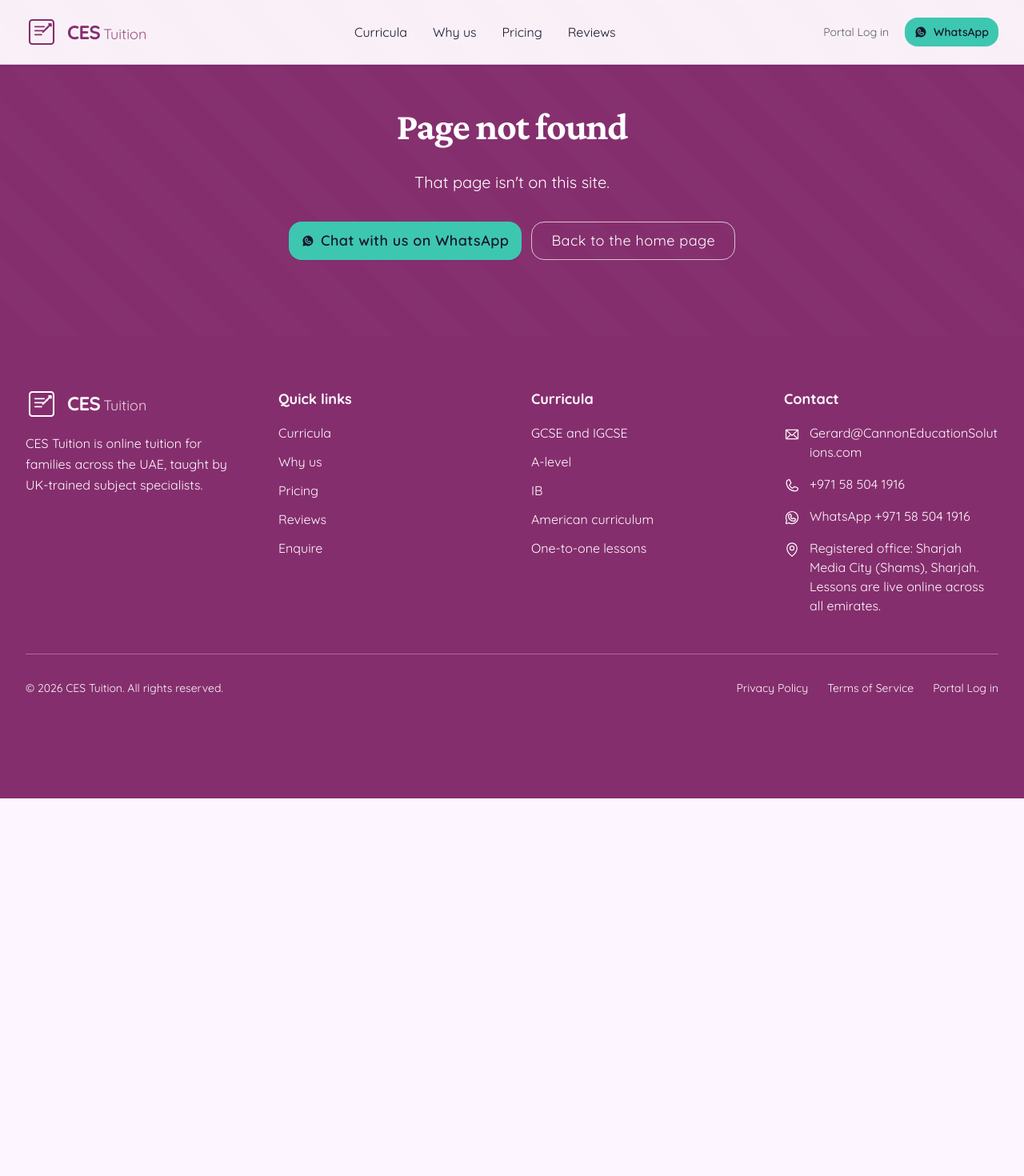
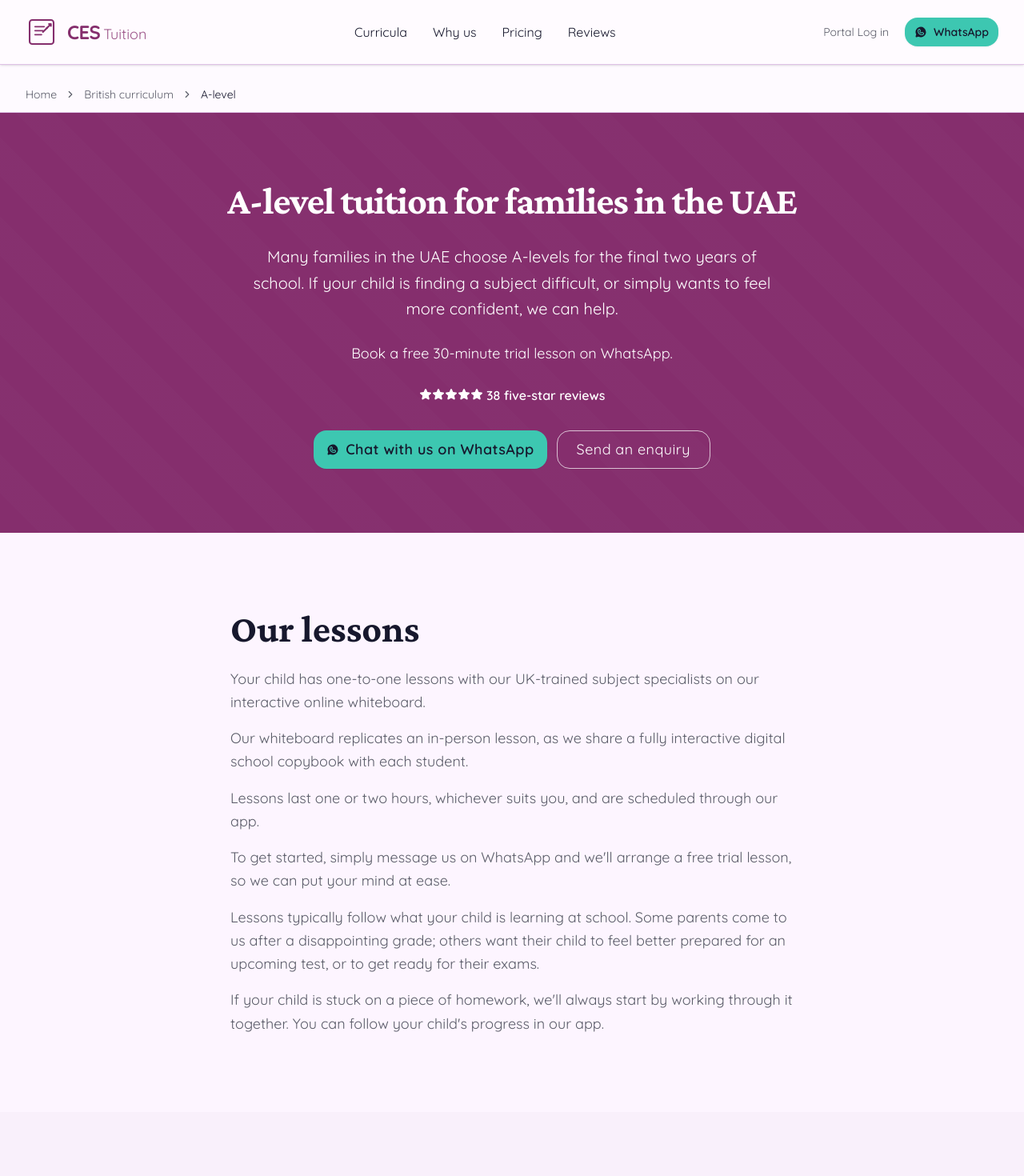
Before and after one commit to GerardCannon/ces-tuition-website, a React (Vite) app: page /a-level-tutor in a window 1280 px wide. Shown: the top 1470 px of the page at 80% size. Before the commit the page ends 998 px from the top, so only its background shows below. Built offline with nearby package versions, Linux system fonts and the light colour scheme.

Commit message:
Add the A-level tutor page. (#23)
Co-authored-by: Cursor Agent <cursoragent@cursor.com>
Co-authored-by: GerardCannon <GerardCannon@users.noreply.github.com>

```diff
--- a/src/components/Services.tsx
+++ b/src/components/Services.tsx
@@ -89,6 +89,7 @@ const services: {
     links: [
       { href: '/curricula/british/', label: 'British curriculum tutor' },
       { href: '/igcse-gcse-maths-tutor/', label: 'IGCSE and GCSE maths tutor' },
+      { href: '/a-level-tutor/', label: 'A-level tutor' },
     ],
   },
   {
--- a/src/lib/goatcounter.tsx
+++ b/src/lib/goatcounter.tsx
@@ -1,6 +1,6 @@
 import { createContext, useContext, useEffect, type ReactNode } from 'react'
 
-export type WhatsAppPage = 'home' | 'british' | 'ib' | 'maths' | '404'
+export type WhatsAppPage = 'home' | 'british' | 'ib' | 'maths' | 'alevel' | '404'
 export type WhatsAppPlace = 'header' | 'menu' | 'hero' | 'pricing' | 'form' | 'footer' | 'sticky'
 
 const pageByRouteId: Record<string, WhatsAppPage> = {
@@ -8,6 +8,7 @@ const pageByRouteId: Record<string, WhatsAppPage> = {
   'british-curriculum': 'british',
   ib: 'ib',
   'igcse-gcse-maths-tutor': 'maths',
+  'a-level-tutor': 'alevel',
   'not-found': '404',
 }
 
--- a/src/pageLoaders.ts
+++ b/src/pageLoaders.ts
@@ -1,4 +1,5 @@
 import type { ComponentType } from 'react'
+import { AlevelTutor } from './pages/AlevelTutor.tsx'
 import { BritishCurriculum } from './pages/BritishCurriculum.tsx'
 import { Home } from './pages/Home.tsx'
 import { IbCurriculum } from './pages/IbCurriculum.tsx'
@@ -13,5 +14,6 @@ export const pages: Record<string, ComponentType> = {
   'british-curriculum': BritishCurriculum,
   ib: IbCurriculum,
   'igcse-gcse-maths-tutor': MathsTutor,
+  'a-level-tutor': AlevelTutor,
   'not-found': NotFound,
 }
--- /dev/null
+++ b/src/pages/AlevelTutor.tsx
@@ -0,0 +1,89 @@
+import { FaqSection, PageSection, PageShell } from '@/pages/PageShell.tsx'
+import { alevelCrumbs, alevelFaqs } from '@/pages/alevelTutorData.ts'
+
+const linkClass = 'font-semibold text-foreground underline underline-offset-4 hover:text-primary'
+
+export function AlevelTutor() {
+  return (
+    <PageShell
+      crumbs={alevelCrumbs}
+      title="A-level tuition for families in the UAE"
+      lede={
+        <p>
+          Many families in the UAE choose A-levels for the final two years of school. If your child is finding a subject difficult, or simply wants to feel more confident, we can help.
+        </p>
+      }
+      ctaTitle="Tell us about your child"
+      ctaBody={
+        <p>
+          Send us your child's subject, year group and exam board on WhatsApp, and we'll get back to you.
+        </p>
+      }
+    >
+      <PageSection title="Our lessons">
+        <p>
+          Your child has one-to-one lessons with our UK-trained subject specialists on our interactive online whiteboard.
+        </p>
+        <p>
+          Our whiteboard replicates an in-person lesson, as we share a fully interactive digital school copybook with each student.
+        </p>
+        <p>
+          Lessons last one or two hours, whichever suits you, and are scheduled through our app.
+        </p>
+        <p>
+          To get started, simply message us on WhatsApp and we'll arrange a free trial lesson, so we can put your mind at ease.
+        </p>
+        <p>
+          Lessons typically follow what your child is learning at school. Some parents come to us after a disappointing grade; others want their child to feel better prepared for an upcoming test, or to get ready for their exams.
+        </p>
+        <p>
+          If your child is stuck on a piece of homework, we'll always start by working through it together. You can follow your child's progress in our app.
+        </p>
+      </PageSection>
+
+      <PageSection title="Where to begin" muted>
+        <p>
+          You don't need to plan every subject at once. Start with the one that concerns you most.
+        </p>
+        <p>
+          When you message us, it helps to tell us the subject, your child's year group and the exam board. If you're not sure of the board, your child's school will be able to tell you, or we can work it out together.
+        </p>
+      </PageSection>
+
+      <PageSection title="A-level: Year 12 and Year 13">
+        <div>
+          <h3 className="text-xl font-bold text-foreground mb-2">The step up from GCSE and IGCSE</h3>
+          <p>
+            A-level goes into more depth than GCSE or IGCSE, and students are expected to work more independently. If your child is finding the step up hard, lessons can help them settle in.
+          </p>
+        </div>
+        <div>
+          <h3 className="text-xl font-bold text-foreground mb-2">Exams in Year 12 and Year 13</h3>
+          <p>
+            A-level is usually a two-year course. Depending on the exam board and school, your child may sit some exams at the end of Year 12, often called AS, or all of them at the end of Year 13.
+          </p>
+        </div>
+        <div>
+          <h3 className="text-xl font-bold text-foreground mb-2">Mocks and final exams</h3>
+          <p>
+            Before mocks and final exams, we can help your child plan revision, revisit difficult topics and practise past-paper questions.
+          </p>
+        </div>
+        <div>
+          <h3 className="text-xl font-bold text-foreground mb-2">Looking ahead to university</h3>
+          <p>
+            If your child hopes to study one of their subjects at university, we can help them build a deeper understanding of it.
+          </p>
+        </div>
+      </PageSection>
+
+      <PageSection title="Subjects" muted>
+        <p>
+          We teach a range of A-level subjects, such as Maths, Physics, Chemistry, Biology, Economics, Business Studies, English and Computer Science. If your child's subject isn't listed, just ask us. You can read more about maths on our <a href="/igcse-gcse-maths-tutor/" className={linkClass}>maths page</a>. We also teach the IB, which you can read about on our <a href="/curricula/ib/" className={linkClass}>IB page</a>.
+        </p>
+      </PageSection>
+
+      <FaqSection items={alevelFaqs} />
+    </PageShell>
+  )
+}
--- /dev/null
+++ b/src/pages/alevelTutorData.ts
@@ -0,0 +1,24 @@
+export const alevelCrumbs = [
+  { name: 'Home', path: '/' },
+  { name: 'British curriculum', path: '/curricula/british/' },
+  { name: 'A-level', path: '/a-level-tutor/' },
+]
+
+export const alevelFaqs = [
+  {
+    question: 'How do we book a lesson?',
+    answer: 'Message us on WhatsApp and we\'ll arrange a free 30-minute trial lesson. After that, we\'ll set you up on our app, where you can schedule lessons and monitor your child\'s progress.',
+  },
+  {
+    question: 'We don\'t live in the UAE. Can my child still have lessons?',
+    answer: 'Yes. All our lessons are online, so families join us from the UK, Europe and all over Asia.',
+  },
+  {
+    question: 'Which exam boards do you cover?',
+    answer: 'We teach students following Edexcel, Cambridge and OxfordAQA A-level courses.',
+  },
+  {
+    question: 'Can you help with coursework?',
+    answer: 'Yes. We can help your child understand what\'s expected and plan their time. The work they hand in is always their own.',
+  },
+]
--- a/src/routes.ts
+++ b/src/routes.ts
@@ -1,6 +1,7 @@
 import { pageForRoute } from './lib/goatcounter.tsx'
 import { faqAndBreadcrumbJsonLd } from './lib/structuredData.ts'
 import { WHATSAPP_GREETING } from './lib/whatsapp.tsx'
+import { alevelCrumbs, alevelFaqs } from './pages/alevelTutorData.ts'
 import { britishCrumbs, britishFaqs } from './pages/britishCurriculumData.ts'
 import { ibCrumbs, ibFaqs } from './pages/ibCurriculumData.ts'
 import { mathsCrumbs, mathsFaqs } from './pages/mathsTutorData.ts'
@@ -170,6 +171,18 @@ export const routes: SiteRoute[] = [
     whatsappMessage: "Hi Gerard, I'd like to ask about IGCSE maths tuition for my child.",
   },
   {
+    id: 'a-level-tutor',
+    path: '/a-level-tutor/',
+    sitemap: true,
+    head: socialHead({
+      title: 'A-level tuition in the UAE | CES Tuition',
+      description: 'One-to-one online A-level lessons for Year 12 and 13 students across the UAE, with UK-trained subject specialists. Book a free 30-minute trial on WhatsApp.',
+      path: '/a-level-tutor/',
+      jsonLd: faqAndBreadcrumbJsonLd(alevelFaqs, alevelCrumbs, canonicalUrl),
+    }),
+    whatsappMessage: "Hi Gerard, I'd like to ask about A-level tuition for my child.",
+  },
+  {
     id: 'not-found',
     file: '404.html',
     sitemap: false,
```
